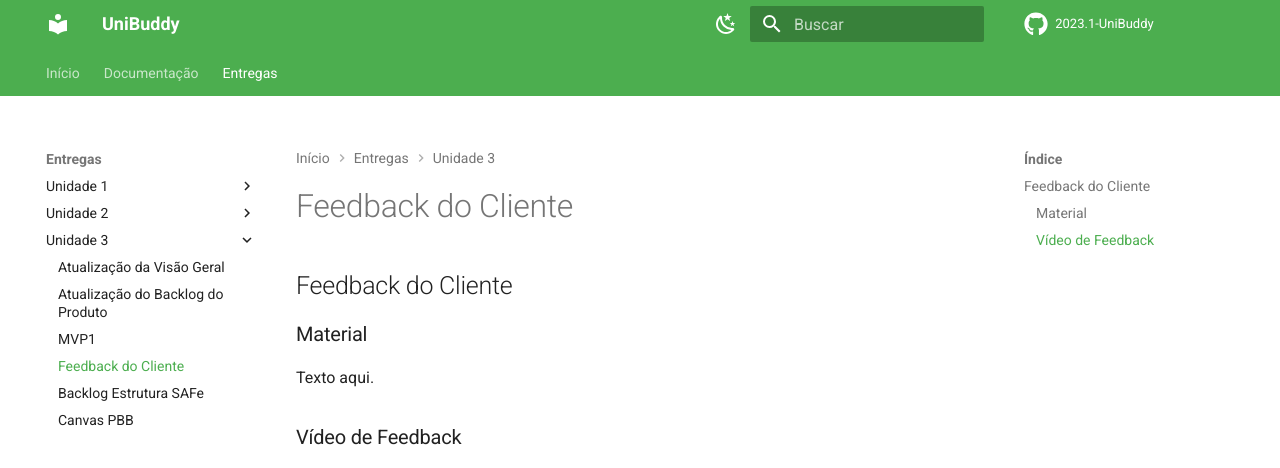
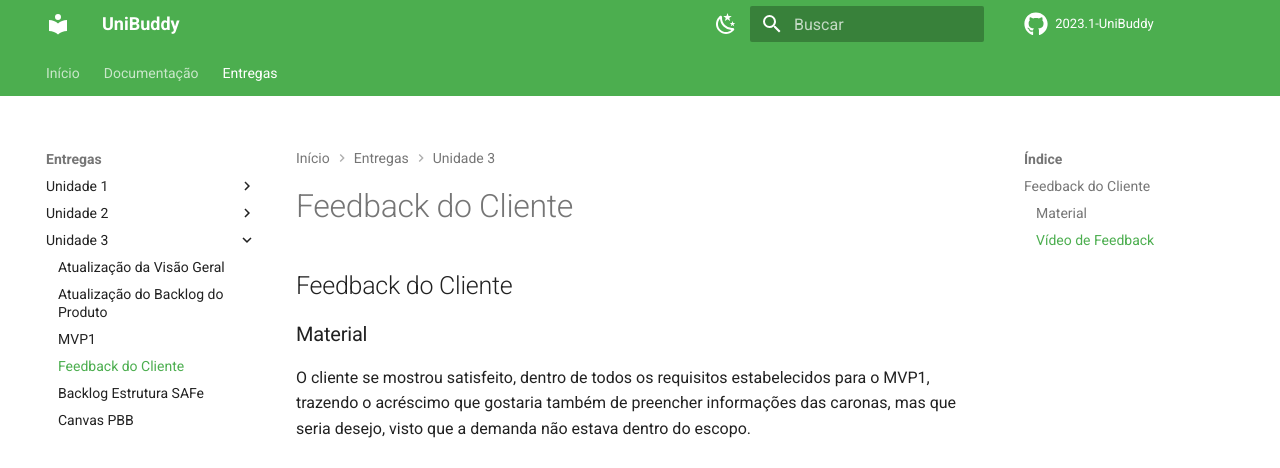
Before and after one commit to mdsreq-fga-unb/2023.1-UniBuddy, an MkDocs documentation site: the page built from docs/feedback-cliente-un3.md, in a window 1280 px wide and 1034 px high. Shown: the top 468 px of the window. Built offline with MkDocs 1.6.1 and Material for MkDocs 9.7.7, drawn with Linux system fonts in a browser that asks for light colours; comment, search, counter and statistics services are not loaded; grey boxes are pictures that could not be loaded.

Commit message:
Atualizações nas entregas

```diff
--- a/docs/feedback-cliente-un3.md
+++ b/docs/feedback-cliente-un3.md
@@ -1,12 +1,11 @@
 ## Feedback do Cliente
 
 ### Material
-Texto aqui.
-
+O cliente se mostrou satisfeito, dentro de todos os requisitos estabelecidos para o MVP1, trazendo o acréscimo que gostaria também de preencher informações das caronas, mas que seria desejo, visto que a demanda não estava dentro do escopo.
 
 ### Vídeo de Feedback
 
-<iframe width="560" height="315" src="https://www.youtube.com/embed/?" title="YouTube video player" frameborder="0" allow="accelerometer; autoplay; clipboard-write; encrypted-media; gyroscope; picture-in-picture; web-share" allowfullscreen></iframe>
+<iframe width="560" height="315" src="https://www.youtube.com/embed/HAd5cs9G71E" title="YouTube video player" frameborder="0" allow="accelerometer; autoplay; clipboard-write; encrypted-media; gyroscope; picture-in-picture; web-share" allowfullscreen></iframe>
 
 Data | Versão | Descrição | Autor(es) | Revisor(es)
 ---- | ------ | --------- | ----- | ---------
```
Also changed, not shown: docs/backlog-mvps-un3.md (+1 -1 lines), docs/backlog-safe-un3.md (+1 -1 lines), docs/canvas-pbb-un3.md (+1 -1 lines), docs/visao-produto-projeto.md (+1 -1 lines).
